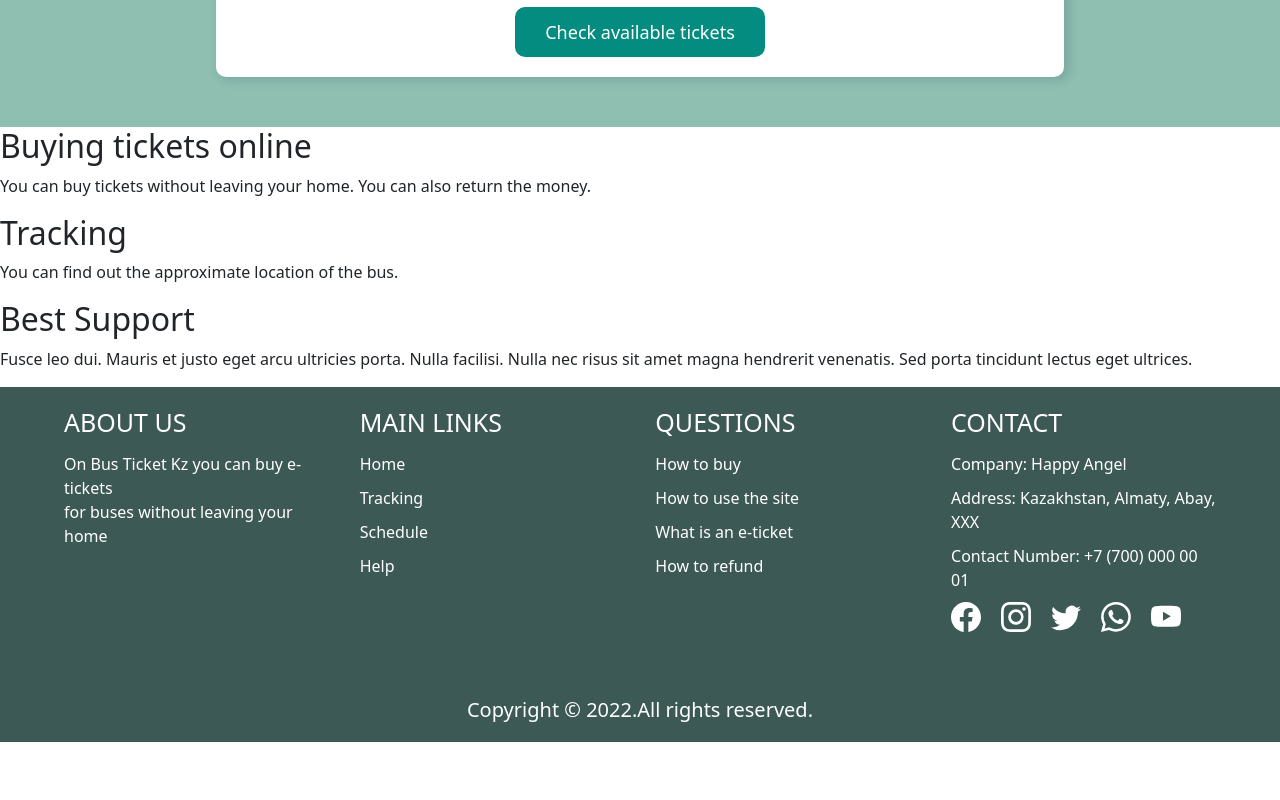
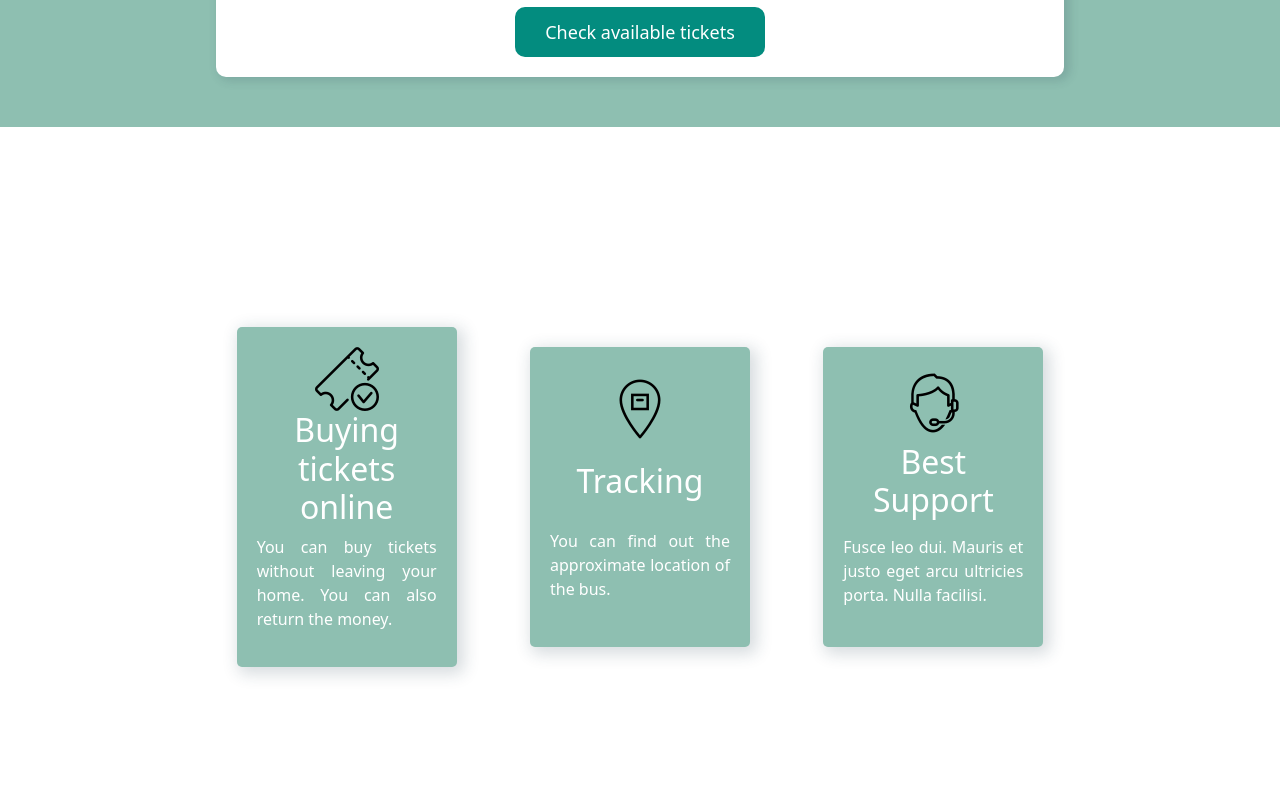
Before and after one commit to N2749/fis_final_front_vue, a Vue app: page / in a window 1280 px wide. Shown: the part 560-1360 px from the top of the page. Before the commit the page ends 1302 px from the top, so only its background shows below. Built offline with nearby package versions, Linux system fonts and the light colour scheme.

Commit message:
feat: finished features block

```diff
--- a/src/components/MyFeatures.vue
+++ b/src/components/MyFeatures.vue
@@ -1,6 +1,7 @@
 <template>
+  <section class="features">
     <div class="features__feature buy-ticket-online">
-    <div class="icon"></div>
+      <img src="./../assets/tickets.png" alt="tickets" />
       <h2 class="features__title">Buying tickets online</h2>
       <p class="features__text">
         You can buy tickets without leaving your home. You can also return the
@@ -8,25 +9,56 @@
       </p>
     </div>
     <div class="features__feature tracking">
-    <div class="icon"></div>
+      <img src="./../assets/tracking.png" alt="tracking" />
       <h2 class="features__title">Tracking</h2>
       <p class="features__text">
         You can find out the approximate location of the bus.
       </p>
     </div>
     <div class="features__feature support">
-    <div class="icon"></div>
+      <img src="./../assets/support.png" alt="support" />
       <h2 class="features__title">Best Support</h2>
       <p class="features__text">
-      Fusce leo dui. Mauris et justo eget arcu ultricies porta. Nulla facilisi.
-      Nulla nec risus sit amet magna hendrerit venenatis. Sed porta tincidunt
-      lectus eget ultrices.
+        Fusce leo dui. Mauris et justo eget arcu ultricies porta. Nulla
+        facilisi.
       </p>
     </div>
+  </section>
 </template>
 
 <script>
 export default {};
 </script>
 
-<style></style>
+<style>
+.features {
+  display: flex;
+  align-items: center;
+  justify-content: space-around;
+  padding: 100px;
+}
+
+.features__feature {
+  flex-basis: 25%;
+  min-height: 300px;
+  display: flex;
+  flex-direction: column;
+  align-items: center;
+  justify-content: space-around;
+  padding: 20px;
+  background-color: #8ebfb1;
+  border: none;
+  border-radius: 5px;
+  color: white;
+  box-shadow: 4px 4px 16px 3px rgba(34, 60, 80, 0.18);
+}
+
+.features__title {
+  text-align: center;
+}
+
+.features__text {
+  font-size: 16px;
+  text-align: justify;
+}
+</style>
```
Lines whose indentation alone changed are shown as unchanged.
